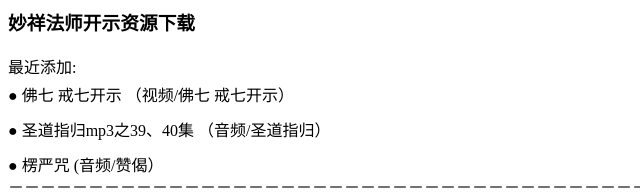
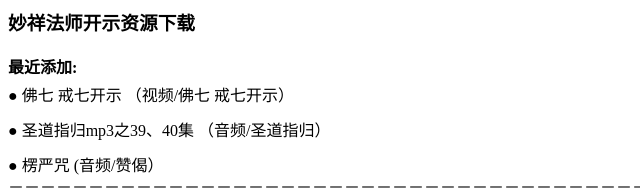
Before and after one commit to baodl/fabaoin.github.io, a plain HTML site: page index.html in a window 1280 px wide. Shown: the top 195 px of the page, 0-640 px from the left. Drawn offline with Linux system fonts and the light colour scheme.

Commit message:
Update index.html

```diff
--- a/index.html
+++ b/index.html
@@ -18,7 +18,7 @@
 <body>
     <h3>妙祥法师开示资源下载</h3>
     <div class="box">
-	最近添加:
+	    <b>最近添加:</b>
 	<p>● 佛七 戒七开示 （视频/佛七 戒七开示）<br>
 ● 圣道指归mp3之39、40集 （音频/圣道指归）<br>
 ● 楞严咒   (音频/赞偈）</p>
```
